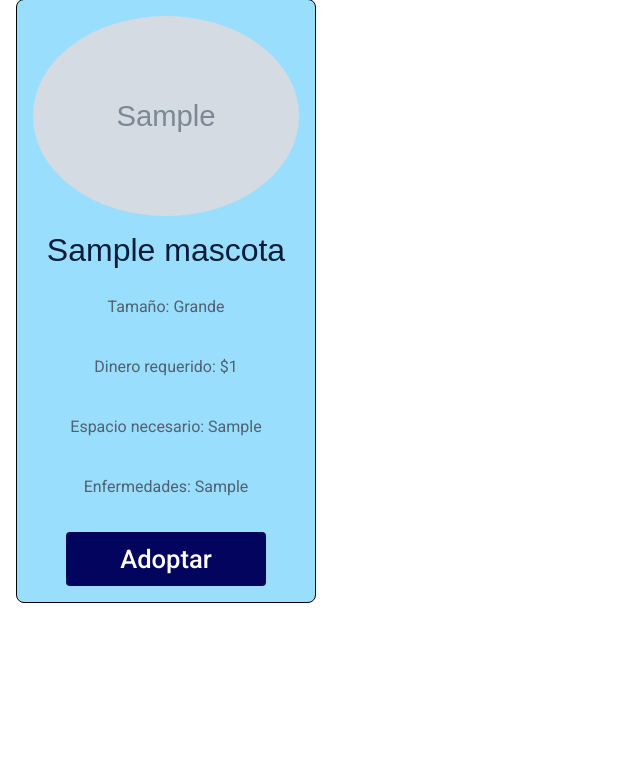
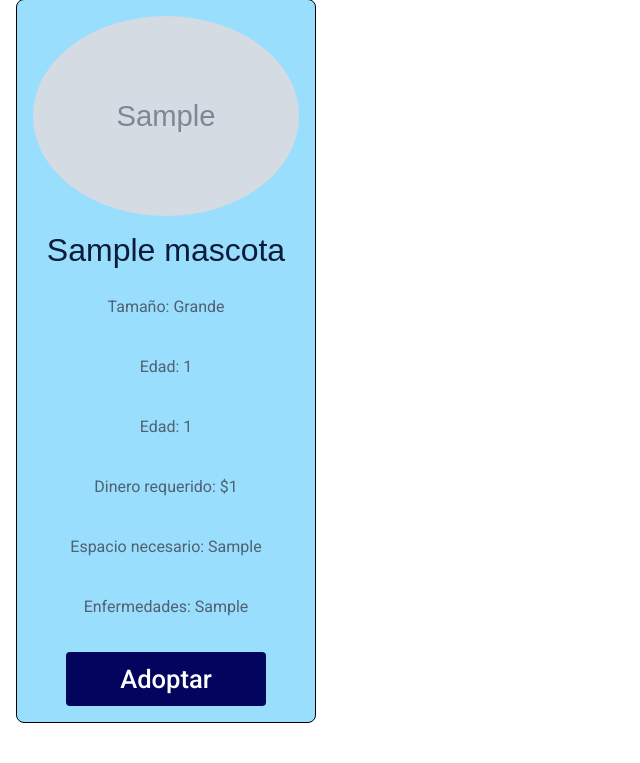
Before and after one commit to PhantomBlack219/sw-project-team4, a Django app: template MyFriendToby/veterinaria/templates/Mascotas.html in a window 1280 px wide. Shown: the part 457-1220 px from the top of the page, without its empty margins (0-640 px from the left). Run offline with Django 3.2, Linux system fonts and the light colour scheme; the template is opened without the code that fills it: values that come from a table or form of the project are taken from there, others are empty; tables that the repository leaves empty hold one stand-in row (values such as "Sample post"); grey boxes marked "Sample" are stand-in pictures; some libraries are stand-ins or nearby versions; some web fonts are replaced.

Commit message:
Actualización de cartas
Se añadio el campo de edad y peso en las tarjetas

```diff
--- a/MyFriendToby/veterinaria/templates/Mascotas.html
+++ b/MyFriendToby/veterinaria/templates/Mascotas.html
@@ -26,6 +26,8 @@
         <img src="{{ x.get_foto}}" alt="Pelusa">
         <h2>{{ x.get_nombre}}</h2>
         <p>Tamaño: {{ x.get_tamaño}}</p>
+        <p>Edad: {{ x.get_edad}}</p>
+        <p>Edad: {{ x.get_peso}}</p>
         <p>Dinero requerido: ${{ x.get_dineromantenimiento}}</p>
         <p>Espacio necesario: {{ x.get_espaciomantenimiento}}</p>
         <p>Enfermedades: {{ x.get_enfermedades}}</p>
--- a/MyFriendToby/veterinaria/templates/TusMascotas.html
+++ b/MyFriendToby/veterinaria/templates/TusMascotas.html
@@ -26,6 +26,8 @@
             <img src="{{ x.get_foto}}" alt="Pelusa">
             <h2>{{ x.get_nombre}}</h2>
             <p>Tamaño: {{ x.get_tamaño}}</p>
+            <p>Edad: {{ x.get_edad}}</p>
+            <p>Edad: {{ x.get_peso}}</p>
             <p>Dinero requerido: ${{ x.get_dineromantenimiento}}</p>
             <p>Espacio necesario: {{ x.get_espaciomantenimiento}}</p>
             <p>Enfermedades: {{ x.get_enfermedades}}</p>
```
